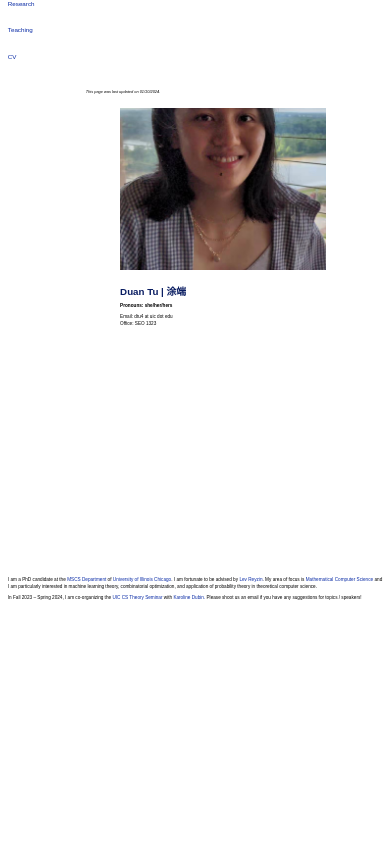
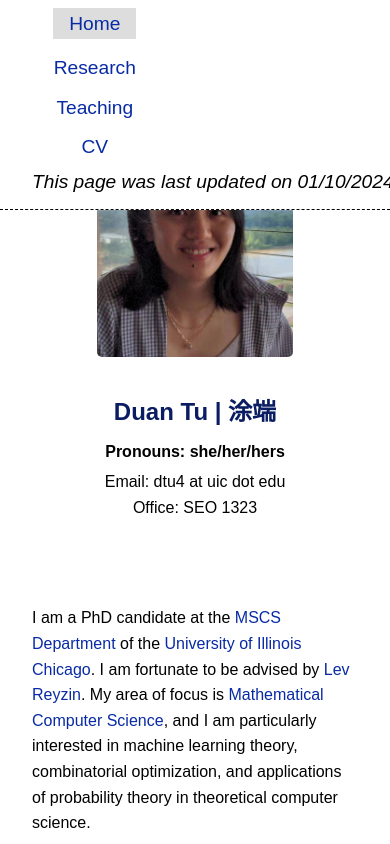
Before and after one commit to duantu/duantu.github.io, a plain HTML site: page index.html in a window 390 px wide. Shown: the part 58-902 px from the top of the page. Drawn offline with Linux system fonts and the light colour scheme.

Commit message:
responsive web design

```diff
--- a/index.html
+++ b/index.html
@@ -6,134 +6,218 @@
   <meta charset="UTF-8">
   <meta name="viewport" content="width=device-width, initial-scale=1.0">
   <style>
+    * {
+      box-sizing: border-box;
+    }
+
     body {
       font-family: Arial, sans-serif;
-            margin: 0%;
-            padding: 0%;
+      margin: 0;
+      padding: 0;
+    }
+  nav {
+    display: flex;
+    align-items: center;
+    padding: 1rem 2rem;
+    background-color: white;
+    border-bottom: 1px dashed black;
+    position: fixed;
+    top: 0;
+    width: 100%;
+    z-index: 1000;
   }
 
+  .nav-left {
+    display: flex;
+    align-items: center;
+    gap: 1.5rem;
+  }
+
+  .nav-name {
+    font-size: 2rem;
+    color: black;
+  }
+
+  nav a {
+    text-decoration: none;
+    color: rgb(8, 42, 165);
+    font-size: 2rem;
+    cursor: pointer;
+  }
+
+  nav a.active {
+    background-color: #dddddd;
+    padding: 0.3rem 1rem;
+  }
+
+  nav a:hover {
+    color: rgba(8, 42, 165, 0.5);
+  }
+
+  .nav-right {
+    margin-left: auto;
+    font-size: 1.2rem;
+    color: black;
+    white-space: nowrap;
+  }
+
+
+
+    .nav-sub {
+      font-size: 0.9rem;
+      color: black;
+      margin-left: auto;
+      text-align: right;
+    }
+
+    section.home {
+      display: grid;
+      grid-template-columns: 1fr 2fr;
+      gap: 2rem;
+      align-items: start;
+      padding: 6rem 2rem 2rem 2rem;
+      margin-top: 80px;
+      min-height: 100vh;
+      font-size: clamp(1rem, 1.2vw, 1.3rem);
+    }
+
+    .left-column {
+      display: flex;
+      flex-direction: column;
+      align-items: flex-start;
+      padding-left: 8rem;
+    }
+
+    .profile-img {
+      width: 60%;
+      max-width: 200px;
+      height: auto;
+      margin-bottom: 1rem;
+      border-radius: 5px;
+    }
+
+    .bio-text {
+      color: rgb(10, 29, 98);
+    }
+
+    .bio-text h2 {
+      font-size: clamp(1.5rem, 2.5vw, 2.2rem);
+      margin-bottom: 0.5rem;
+    }
+
+    .bio-text p {
+      color: black;
+      margin: 0.3rem 0;
+    }
+
+    .right-column {
+      text-align: justify;
+      line-height: 1.6;
+      padding-right: 16rem;
+    }
+
+    section {
+      padding: 4rem 2rem;
+      text-align: left;
+      line-height: 1.6;
+      min-height: 100vh;
+      font-size: clamp(1rem, 1.2vw, 1.3rem);
+    }
+
+    h2 {
+      color: rgb(10, 29, 98);
+      font-size: 2rem;
+      margin-bottom: 1rem;
+    }
+
+    h3 {
+      color: black;
+      font-size: 1.5rem;
+      margin-bottom: 1rem;
+    }
+
+    a.inline:link,
+    a.inline:visited {
+      color: rgb(8, 42, 165);
+      text-decoration: none;
+    }
+
+    a.inline:hover {
+      color: rgba(8, 42, 165, 0.5);
+    }
+@media screen and (max-width: 768px) {
   nav {
-            background-color: white;
-            position: fixed;
-            top: 0%;
+    flex-direction: column;
+    align-items: flex-start;
+  }
+
+  .nav-right {
+    margin-left: 0;
+    margin-top: 0.5rem;
     width: 100%;
     text-align: left;
-            padding: 11px 2%; /* Use percentage for responsiveness */
-            z-index: 1000;
-            border-bottom:1px*100% dashed black
+  }
+
+  .nav-left {
+    flex-direction: column;
+    gap: 0.5rem;
+  }
+}
+
+    @media screen and (max-width: 768px) {
+      nav {
+          flex-direction: column;
+          align-items: flex-start;
+        }
+
+      .nav-right {
+          margin-left: 0;
+          margin-top: 0.5rem;
+          width: 100%;
+          text-align: left;
+        }
+
+      .nav-left {
+          flex-direction: column;
+          gap: 0.5rem;
         }
 
 
       nav a {
-            text-decoration: none;
-            color: rgb(8, 42, 165); /* Light grey color */
-            font-size: 1.6vw;
-            font-weight: normal; /* Non-bold */
-            margin-right: 2%; /* Use percentage for responsiveness */
-            cursor: pointer;
+        margin: 0.3rem 0;
+        display: block;
+        font-size: 1.2rem;
       }
 
-        nav a:first-child {
-            margin-left: 10%; /* Use percentage for responsiveness */
+      section.home {
+        grid-template-columns: 1fr;
+        text-align: center;
+        padding-top: 5rem;
       }
 
-        nav a:hover {
-            color: rgba(8, 42, 165,0.5); /* White color on hover */
+      .left-column {
+        align-items: center;
+        padding-left: 0;
       }
 
-        nav a.active {
-            background-color: #dddddd;
-            padding: 0.3% 1%
-        }
-
-        nav bb {
-            text-decoration: none;
-            color: black; /* Light grey color */
-            font-size: 1vw;
-            font-weight: normal; /* Non-bold */
-            margin-left: 20%; /* Use percentage for responsiveness */
-
-            text-align: right;
-        }
-
-        nav c {
-            text-decoration: none;
-            color: rgb(8, 42, 165); /* Light grey color */
-            font-size: 2vw;
-            font-weight: normal; /* Non-bold */
-            margin-left: 9%; /* Use percentage for responsiveness */
-            margin-right: 3%;
-        }
-
-
-
-        section.home {
-
-            padding: 6% 2%; /* Use percentage for responsiveness */
-            display: grid;
-            grid-template-columns: 30% 60%; /* Use percentage for responsiveness */
-            gap: 0; /* Use percentage for responsiveness */
-            line-height: 1.4;
-            height: 100vh
-        }
-
-
-
-        .left-column {
-            display: flex;
-            flex-direction: column;
-            height: 100%; /* Use height: 100% for full height */
-        }
-
-        .left-column img {
-            max-width: 100%;
-            height: auto;
-            margin-bottom: 1%;
-        }
-
-        section {
-        padding: 4% 10%; /* Use percentage for responsiveness */
+      .right-column {
         text-align: left;
-        line-height: 1.4;
-        height: 100vh
+        margin-top: 2rem;
+        padding-right: 0;
       }
 
       h2 {
-            text-align: left;
-            color: rgb(10,29,98);
-            font-size: 1.8vw;
+        font-size: 1.5rem;
       }
 
       h3 {
-            text-align: left;
-            color: black;
-            font-size: 1.4vw;
+        font-size: 1.2rem;
       }
 
-        /*--inline hyperlink*/
-        a.inline:link {color:rgb(8, 42, 165); text-decoration:none;}
-        a.inline:visited {color:rgb(8, 42, 165);}
-        a.inline:hover {color:rgba(8, 42, 165, 0.5);}
-
-
-        /* Additional styles for responsiveness */
-        @media screen and (max-width: 768px) {
-            section.home {
-                grid-template-columns: 100%; /* On small screens, switch to a single column */
-            }
-
-            nav a {
-                margin-right: 0; /* Remove right margin on small screens */
-                margin-bottom: 5%; /* Add bottom margin for better spacing */
-                display: block; /* Display as block for full width on small screens */
-            }
-
-            nav a:first-child {
-                margin-left: 0; /* Remove left margin on small screens */
-            }
-
-            .left-column img {
-                margin-left: 0; /* Adjust margin for image on small screens */
+      .nav-sub {
+        margin-left: 0;
+        text-align: left;
+        font-size: 0.8rem;
       }
     }
   </style>
@@ -141,18 +225,18 @@
 
 <body>
 
-
    <nav>
-        <c><b>Duan Tu</b></c>
+    <div class="nav-left">
+    <span class="nav-name"><b>Duan Tu</b></span>
     <a href="#home" class="active" onclick="setActive(this)">Home</a>
     <a href="#research" onclick="setActive(this)">Research</a>
     <a href="#teaching" onclick="setActive(this)">Teaching</a>
     <a href="#cv" onclick="setActive(this)">CV</a>
-        <bb><i>This page was last updated on 01/10/2024.</i></bb>
-        <!-- <span class="navbar-text;" text-align="right">
-          <div style = "text-align:right; margin-right: 3%;">  <i>This page was last updated on 01/10/2024.</i></div>
-        </span> -->
+  </div>
 
+  <div class="nav-right">
+    <i>This page was last updated on 01/10/2024.</i>
+  </div>
 </nav>
 
 
@@ -171,38 +255,35 @@
      <br>
 
    <section class="home" id="home">
-
-
   <div class="left-column">
-            <img src="pic.JPG" alt="profile picture;" width="55%" style="margin-top: 10%; margin-left:30%; max-width: 100%;">
-            <div style="margin-top: 3%; margin-left: 30%; text-align: justify;">
-                <div style="font-family: 'Arial', sans-serif; font-size: 2.5vw;color: rgb(10,29,98);">
-                    <b>Duan Tu | 涂端</b>
-                    <p style="font-size: 1.2vw;color:black"><b>Pronouns: she/her/hers</b>
-                        <p style="font-size: 1.2vw; color:black">
-                            Email: dtu4 at uic dot edu<br> Office: SEO 1323
-                        </p>
-                </div>
+    <img src="pic.JPG" alt="profile picture" class="profile-img">
+    <div class="bio-text">
+      <h2>Duan Tu | 涂端</h2>
+      <p><strong>Pronouns: she/her/hers</strong></p>
+      <p>Email: dtu4 at uic dot edu<br> Office: SEO 1323</p>
     </div>
   </div>
 
-        <div style="margin-top: 5%; margin-left: 0%; text-align: justify;">
-            <p style="font-size: 1.2vw;">I am a PhD candidate at the <a class = "inline" href="https://mscs.uic.edu/">MSCS Department</a>
-                of <a class = "inline" href="https://www.uic.edu/">University of Illinois Chicago</a>.
-                I am fortunate to be advised by <a class = "inline" href="https://www.levreyzin.com/">Lev Reyzin</a>.
-                My area of focus is <a class = "inline" href="https://homepages.math.uic.edu/~mcs/index.html/">Mathematical Computer Science</a>
-                and I am particularly interested in machine learning theory, combinatorial optimization, and application of
-                probability theory in theoretical computer science.
+  <div class="right-column">
+    <p>
+      I am a PhD candidate at the
+      <a class="inline" href="https://mscs.uic.edu/">MSCS Department</a>
+      of the <a class="inline" href="https://www.uic.edu/">University of Illinois Chicago</a>.
+      I am fortunate to be advised by <a class="inline" href="https://www.levreyzin.com/">Lev Reyzin</a>.
+      My area of focus is
+      <a class="inline" href="https://homepages.math.uic.edu/~mcs/index.html/">Mathematical Computer Science</a>, and I am particularly interested in machine learning theory, combinatorial optimization, and applications of probability theory in theoretical computer science.
     </p>
 
-            <p style="font-size: 1.2vw;">
-              In Fall 2023 &#8211
-              Spring 2024, I am co-organizing the <a class="inline" href="https://www.math.uic.edu/persisting_utilities/seminars/schedule_by_topic?code=CST">UIC CS Theory Seminar</a>
-              with <a class = "inline" href="https://www.math.uic.edu/persisting_utilities/people/profile?netid=kdubin3">Karoline Dubin.</a>
-              Please shoot us an email if you have any suggestions for topics / speakers!
+    <p>
+      In Fall 2023 – Spring 2024, I am co-organizing the
+      <a class="inline" href="https://www.math.uic.edu/persisting_utilities/seminars/schedule_by_topic?code=CST">UIC CS Theory Seminar</a>
+      with
+      <a class="inline" href="https://www.math.uic.edu/persisting_utilities/people/profile?netid=kdubin3">Karoline Dubin</a>.
+      Please shoot us an email if you have any suggestions for topics/speakers!
     </p>
   </div>
 </section>
+
 
     <section id="research">
 
@@ -265,7 +346,7 @@
     </section>
 
     <section id="teaching">
-        <div style="padding-top: 10%;">
+        <div style="padding-top: 0%;">
 
 
             <h2>Teaching </h2>
```
Lines whose indentation alone changed are shown as unchanged.
